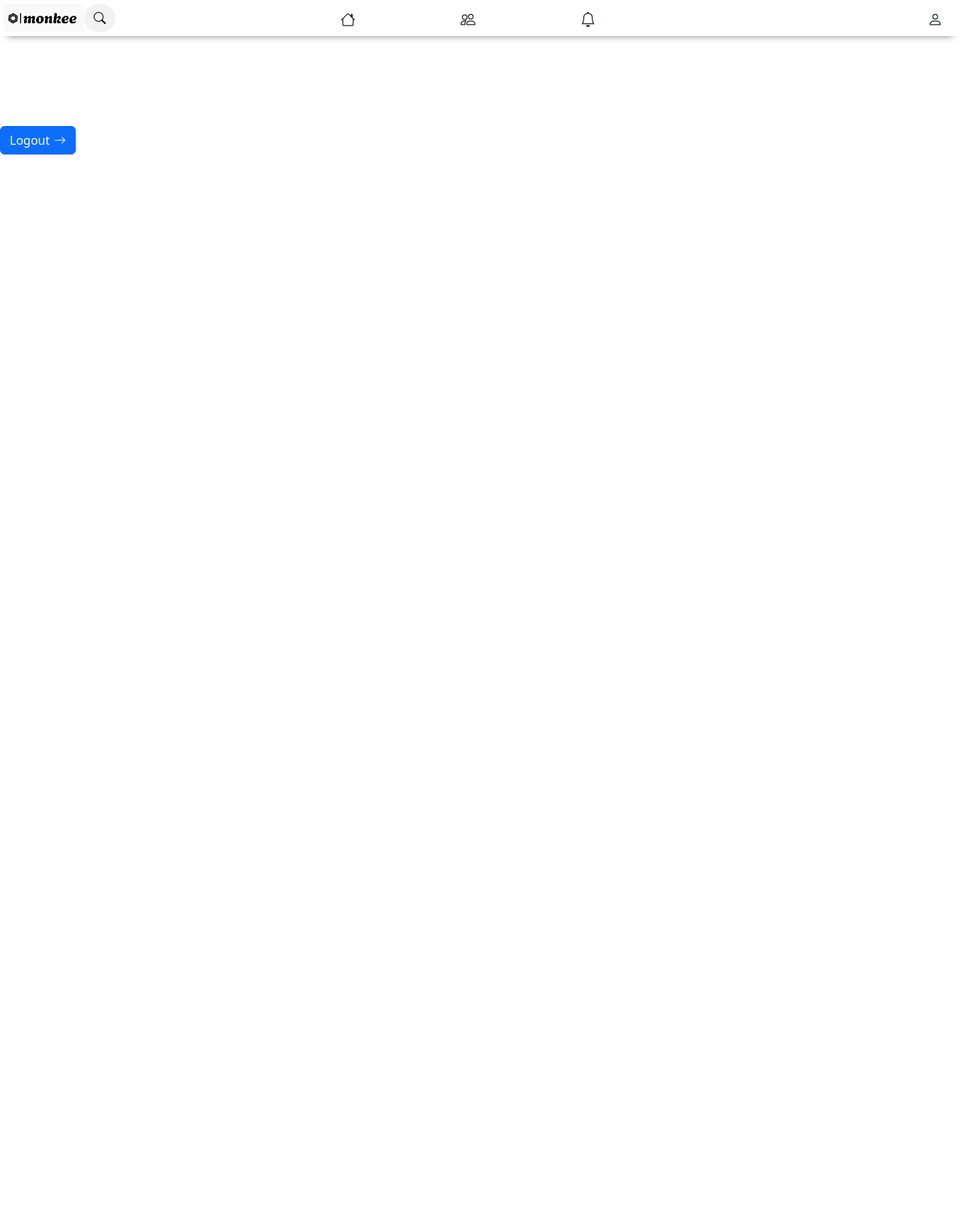
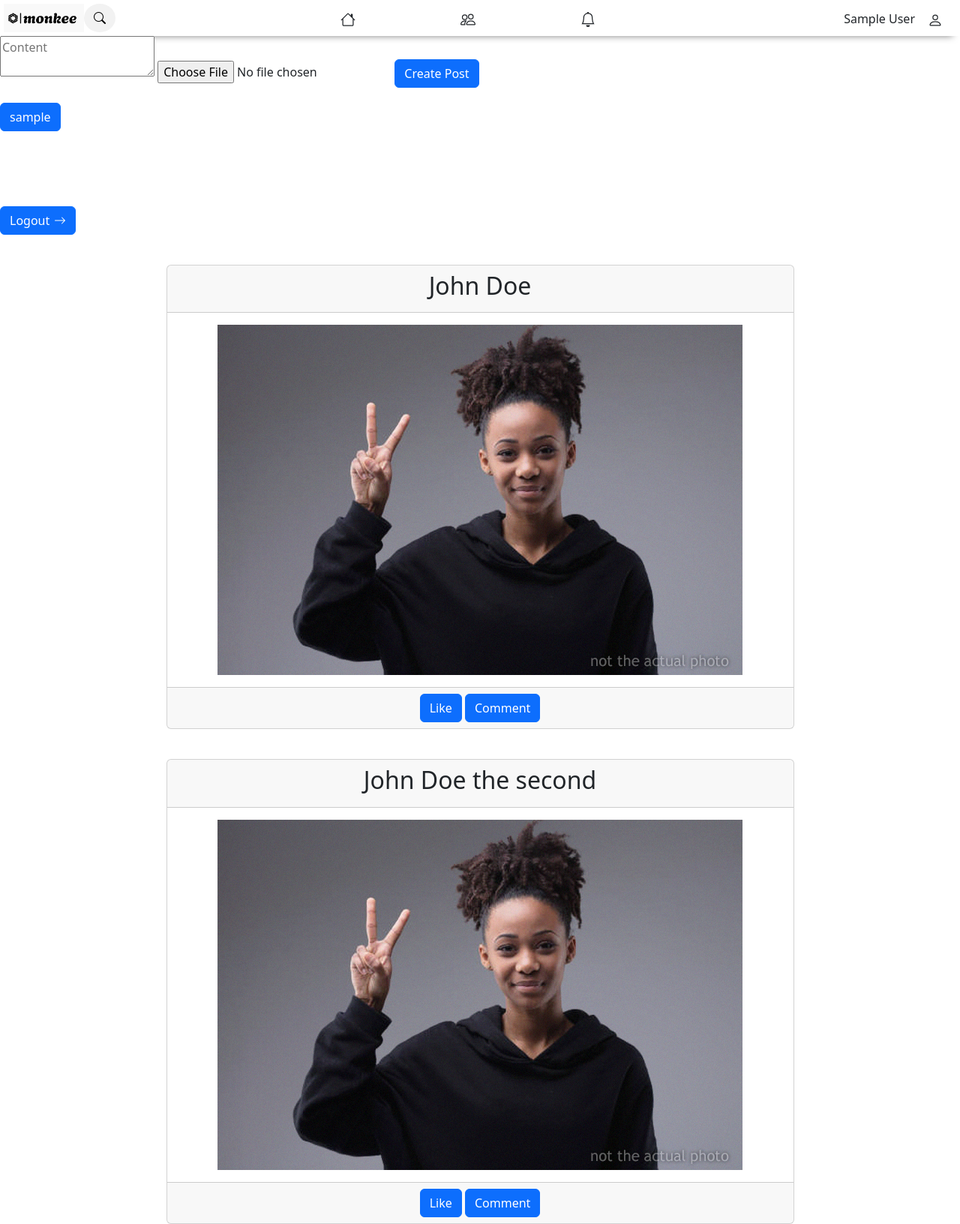
Before and after one commit to LyczkoLukasz/DjangoProject, a Django app: page /home/ in a window 1280 px wide. Shown: the whole page at 75% size. Before the commit the page ends 206 px from the top, so only its background shows below. Run offline with Django 5.2, Linux system fonts and the light colour scheme; the visitor is signed in with stand-in values (Sample User, id 1); data comes from the database, SQL or seed files in the repository; parts of the project's set-up code (start-up, migrations or seed data) failed here and were passed over.

Commit message:
changes in friends list and posts design created

```diff
--- a/Project/Project/data.py
+++ b/Project/Project/data.py
@@ -3,7 +3,7 @@ DBpasswords = {
         'ENGINE': 'django.db.backends.postgresql',
         'NAME': 'railway',
         'USER': 'postgres',
-        'PASSWORD': '2d82027654b0fbf9655ad971571065de',
+        'PASSWORD': '2d82027654b0fbf9655ad971572065de',
         'HOST': 'monorail.proxy.rlwy.net',
         'PORT': '39293',
     }
--- a/Project/friendship_manager/templates/friendship_manager/listFriends.html
+++ b/Project/friendship_manager/templates/friendship_manager/listFriends.html
@@ -6,7 +6,7 @@
     {% else %}
         {% for friend_request in friend_requests %}
             {% if friend_request.to_user == request.user.id %}
-                <div class="card" style="margin-bottom: 15px;">
+                <div class="card text-center" style="margin-bottom: 15px;">
                     <div class="card-body">
                         <h5 class="card-title">
                             <a class="btn btn-light" href="{% url 'profile' friend_request.from_user.id %}">{{ friend_request.from_user }}</a>
@@ -15,7 +15,7 @@
                     </div>
                 </div>
             {% else %}
-                <div class="card" style="margin-bottom: 15px;">
+                <div class="card text-center" style="margin-bottom: 15px;">
                     <div class="card-body">
                         <h5 class="card-title">
                             <a class="btn btn-light" href="{% url 'profile' friend_request.to_user.id %}">{{ friend_request.to_user }}</a>
--- a/Project/friendship_manager/templates/friendship_manager/listReceived.html
+++ b/Project/friendship_manager/templates/friendship_manager/listReceived.html
@@ -5,7 +5,7 @@
 
     {% else %}
         {% for friend_request in friend_requests %}
-            <div class="card" style="margin-bottom: 15px;"> <!-- profile images to be added here in the future-->
+            <div class="card text-center" style="margin-bottom: 15px;"> <!-- profile images to be added here in the future-->
                 <div class="card-body">
                     <h5 class="card-title">
                         <a class="btn btn-light" href="{% url 'profile' friend_request.from_user.id %}">
--- a/Project/friendship_manager/templates/friendship_manager/listSended.html
+++ b/Project/friendship_manager/templates/friendship_manager/listSended.html
@@ -5,7 +5,7 @@
 
     {% else %}
         {% for friend_request in friend_requests %}
-            <div class="card" style="margin-bottom: 15px;">
+            <div class="card text-center" style="margin-bottom: 15px;">
                 <div class="card-body">
                     <h5 class="card-title">
                         <a class="btn btn-light" href="{% url 'profile' friend_request.to_user.id %}">
--- a/Project/home/static/home/style_banner.css
+++ b/Project/home/static/home/style_banner.css
@@ -56,6 +56,8 @@
 
 .right-elements {
     position: absolute;
+    display: flex;
+    align-items: center;
     top: 0;
     right: 0;
     margin-top: 5px;
--- a/Project/home/templates/home/base/banner.html
+++ b/Project/home/templates/home/base/banner.html
@@ -76,6 +76,8 @@
             </div>
 
             <div class="right-elements">
+                <!-- name -->
+                <p style="margin-top: 8px; margin-bottom: 8px; margin-right: 4px;">{{request.user.name}}</p>
                 <!-- account -->
                 <a id="nav_button4" class="btn" href="{% url 'myProfile' %}">
                     <svg xmlns="http://www.w3.org/2000/svg" width="20" height="20" fill="currentColor" class="bi bi-person" viewBox="0 0 16 16">
--- a/Project/home/templates/home/home.html
+++ b/Project/home/templates/home/home.html
@@ -13,6 +13,16 @@
     {% block template %}
     {% include 'home/base/banner.html' %}
     {% endblock %}
+
+    <!-- post creating -->
+    <div id="create_post">
+        <form method="POST" enctype="multipart/form-data"> <!-- action="url" -->
+            {% csrf_token %}
+            <textarea name="content" placeholder="Content" required></textarea>
+            <input type="file" name="image" required>
+            <button type="submit" class="btn btn-primary">Create Post</button>
+        </form>
+    </div>
 
     <!-- all users listed -->
     <div id="all_users">
@@ -42,37 +52,38 @@
     </a>
     {% endif %}
 
-    <!--
+    <!-- posts -->
     <main>
-        <section id="post">
-            <div id="post-header">
-                <h2>John Doe</h2>
+        <div class="container d-flex justify-content-center align-items-center" style="min-height: 50vh; margin-top: 5vh;">
+            <div class="card w-75 text-center">
+                <div class="card-header">
+                    <h2>John Doe</h2>
+                </div>
+                <div class="card-body">
+                    <img src="{% static 'home/img/woman.jpg' %}" alt="woman Photo" class="img-fluid">
+                </div>
+                <div class="card-footer">
+                    <button class="btn btn-primary">Like</button>
+                    <button class="btn btn-primary">Comment</button>
+                </div>
             </div>
-            <div id="post-content">
-                <img src="{% static 'home/img/man.jpg' %}" alt="Beach Photo">
+        </div>
+        <div class="container d-flex justify-content-center align-items-center" style="min-height: 50vh; margin-top: 5vh;">
+            <div class="card w-75 text-center">
+                <div class="card-header">
+                    <h2>John Doe the second</h2>
+                </div>
+                <div class="card-body">
+                    <img src="{% static 'home/img/woman.jpg' %}" alt="woman2 Photo" class="img-fluid">
+                </div>
+                <div class="card-footer">
+                    <button class="btn btn-primary">Like</button>
+                    <button class="btn btn-primary">Comment</button>
+                </div>
             </div>
-            <div id="post-footer">
-                <button id="post-button">Like</button>
-                <button id="post-button">Comment</button>
-                <button id="post-button">Share</button>
-            </div>
-        </section>
+        </div>
+    </main>
 
-        <section id="post">
-            <div id="post-header">
-                <h2>Jane Smith</h2>
-            </div>
-            <div id="post-content">
-                <img src="{% static 'home/img/woman.jpg' %}" alt="Beach Photo">
-            </div>
-            <div id="post-footer">
-                <button>Like</button>
-                <button>Comment</button>
-                <button>Share</button>
-            </div>
-        </section>
-    </main>
-    -->
     <script src="https://cdn.jsdelivr.net/npm/bootstrap@5.3.3/dist/js/bootstrap.bundle.min.js" integrity="sha384-YvpcrYf0tY3lHB60NNkmXc5s9fDVZLESaAA55NDzOxhy9GkcIdslK1eN7N6jIeHz" crossorigin="anonymous"></script>
 </body>
 </html>
```
Also changed, not shown: Project/friendship_manager/templates/friendship_manager/friends.html (+0 -32 lines).
